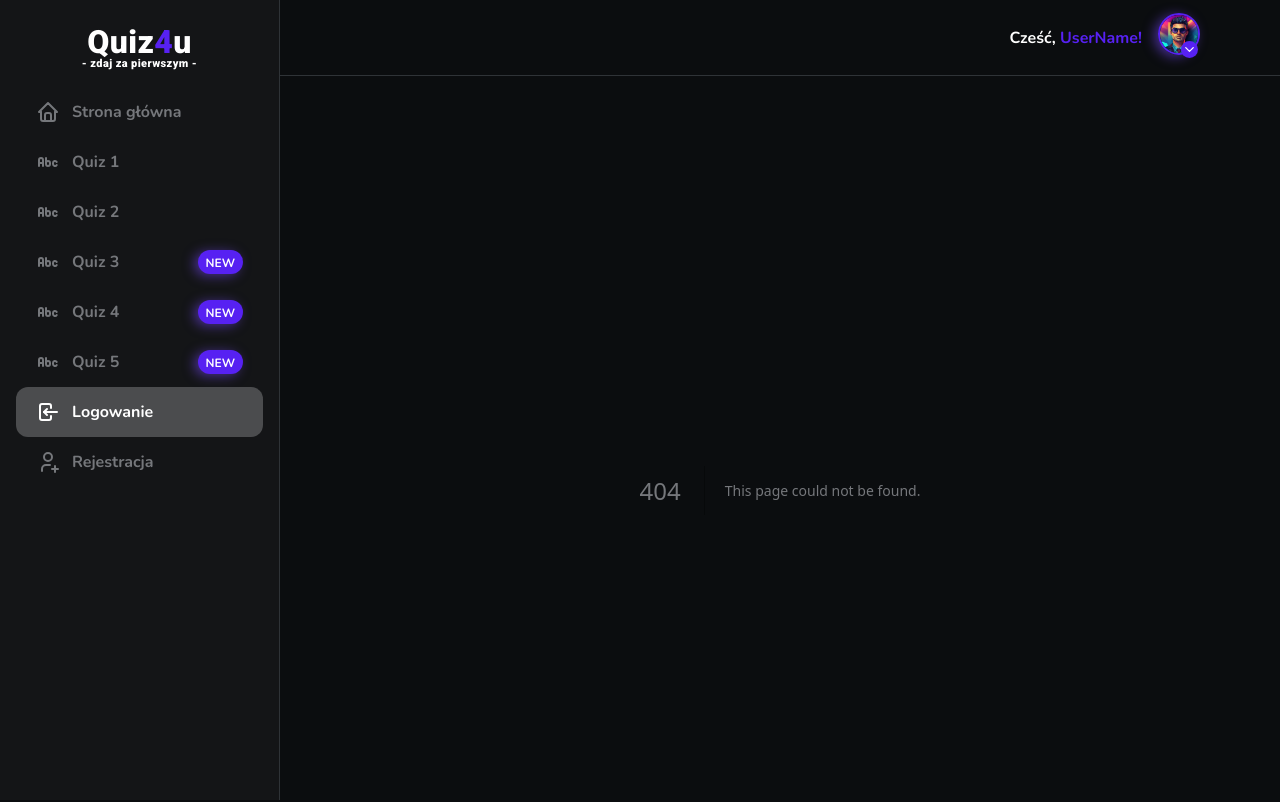
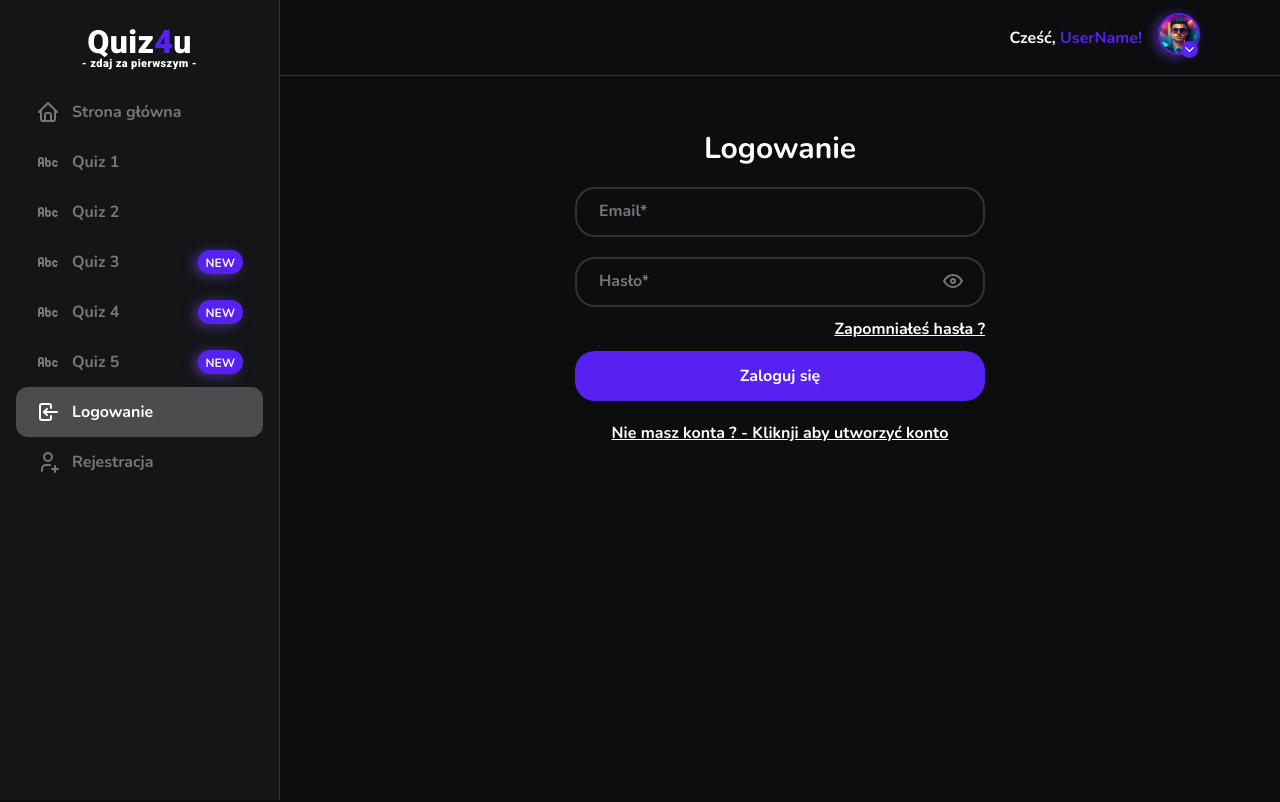
Before and after one commit to blazycaBlazej/quiz4u, a Next.js app: page /logowanie in a window 1280 px wide. Before the commit this address had no page. Shown: the top 802 px of the page. Built offline with nearby package versions, Linux system fonts and the light colour scheme.

Commit message:
#feature/add frontend login page

```diff
--- a/app/globals.css
+++ b/app/globals.css
@@ -20,3 +20,7 @@ body {
 	border-radius: 16px;
 	box-shadow: 4px 4px 16px #5721f240;
 }
+
+.transition-top-left {
+	transition: top 0.3s ease, left 0.3s ease;
+}
--- a/app/layout.tsx
+++ b/app/layout.tsx
@@ -22,10 +22,12 @@ export default function RootLayout({ children }: { children: React.ReactNode })
 						<UserSection />
 					</div>
 
-					<div className='max-w-[1200px] w-full mx-auto p-[40px]'>
-						<div className='mt-[50px]'>{children}</div>
+					<div className='max-w-[1200px] w-full mx-auto p-[40px] '>
+						<div className='mt-[50px]'>
+							{children}
 
-						<Footer />
+							{/* <Footer /> */}
+						</div>
 					</div>
 				</div>
 			</body>
--- /dev/null
+++ b/app/logowanie/page.tsx
@@ -0,0 +1,108 @@
+'use client'
+import Image from 'next/image'
+import React, { useState, useRef } from 'react'
+import { IconEye, IconEyeOff } from '@tabler/icons-react'
+import { useForm } from 'react-hook-form'
+import { DevTool } from '@hookform/devtools'
+import Link from 'next/link'
+
+type FormValues = {
+	email: string
+	password: string
+}
+
+export default function page() {
+	const [showPassword, setShowPassword] = useState(false)
+	const [emailIsActive, setEmailIsActive] = useState(false)
+
+	const [passwordIsActive, setPasswordIsActive] = useState(false)
+
+	const form = useForm<FormValues>({
+		mode: 'onSubmit',
+	})
+	const { register, control, handleSubmit, formState, getValues } = form
+	const { errors, isDirty, isValid, isSubmitting } = formState
+
+	const onSubmit = (data: FormValues) => {
+		console.log('form sumbitted', data)
+	}
+	return (
+		<main className='flex flex-col justify-center items-center gap-[20px] h-[calc(100vh-404px)] w-full'>
+			<span className='text-3xl text-white'>Logowanie</span>
+			<form className='max-w-[410px] w-full' onSubmit={handleSubmit(onSubmit)} noValidate>
+				<div className='max-w-[410px] w-full relative mb-[20px]'>
+					<label
+						htmlFor='email'
+						className={`absolute  pointer-events-none transition-top-left bg-main-backgorund px-[4px] ${
+							emailIsActive || getValues('email') ? 'top-[-10px] left-[15px]' : 'top-[12px] left-[20px]'
+						}`}>
+						Email*
+					</label>
+					<input
+						className=' h-[50px] max-w-[410px] w-full pl-[20px] pr-[50px] bg-main-backgorund border-2  border-border-color rounded-[20px]'
+						type='text'
+						id='email'
+						autoComplete='off'
+						{...register('email', {
+							required: 'email jest wymagany',
+							pattern: {
+								value: /^[a-zA-Z0-9._-]+@[a-zA-Z0-9.-]+\.[a-zA-Z]{2,4}$/,
+								message: 'Nieprawidłowy format maila',
+							},
+						})}
+						onFocus={() => setEmailIsActive(true)}
+						onBlur={() => setEmailIsActive(false)}
+					/>
+					<span className='text-sm text-error-color  block my-[4px]'>{errors.email?.message}</span>
+				</div>
+				<div className='relative'>
+					<label
+						htmlFor='password'
+						className={`absolute  pointer-events-none transition-top-left bg-main-backgorund px-[4px] ${
+							passwordIsActive || getValues('password') ? 'top-[-10px] left-[15px]' : 'top-[12px] left-[20px]'
+						}`}>
+						Hasło*
+					</label>
+					<input
+						className=' h-[50px] max-w-[410px] w-full pl-[20px] pr-[50px] bg-main-backgorund border-2  border-border-color rounded-[20px]'
+						type={showPassword ? 'text' : 'password'}
+						id='password'
+						{...register('password', {
+							required: 'Hasło jest wymagane',
+							minLength: {
+								value: 6,
+								message: 'Hasło jest za krótkie',
+							},
+						})}
+						onFocus={() => setPasswordIsActive(true)}
+						onBlur={() => setPasswordIsActive(false)}
+					/>
+					<span
+						className='block absolute top-[12px] right-[20px] cursor-pointer'
+						onClick={() => setShowPassword(!showPassword)}>
+						{showPassword ? <IconEyeOff /> : <IconEye />}
+					</span>
+					<span className='text-sm text-error-color  block my-[4px]'>{errors.password?.message}</span>
+				</div>
+				<Link href='/zmien-haslo'>
+					<span className='text-white underline cursor-pointer block text-right my-[10px]'>Zapomniałeś hasła ?</span>
+				</Link>
+
+				<button
+					disabled={isSubmitting || Object.keys(errors).length > 0}
+					className={`h-[50px] max-w-[410px] w-full bg-btn-violet-color  rounded-[20px] text-white cursor-pointer ${
+						isSubmitting || Object.keys(errors).length > 0 ? 'bg-gray-600 cursor-not-allowed' : ''
+					}`}>
+					Zaloguj się
+				</button>
+			</form>
+			{/* <DevTool control={control} /> */}
+
+			<Link href='/rejestracja'>
+				<span className='text-white underline cursor-pointer block text-right'>
+					Nie masz konta ? - Kliknji aby utworzyć konto
+				</span>
+			</Link>
+		</main>
+	)
+}
--- a/components/UserSection.tsx
+++ b/components/UserSection.tsx
@@ -39,7 +39,7 @@ export const UserSection = () => {
 							{userMenuElements.map((element, index) => {
 								const isActive = pathname === element.pathname
 								return (
-									<Menu.Item>
+									<Menu.Item key={index}>
 										<Link key={index} href={`${element.pathname}`}>
 											<NavbarElement
 												index={index}
--- a/package.json
+++ b/package.json
@@ -19,7 +19,11 @@
     "postcss": "8.4.29",
     "react": "18.2.0",
     "react-dom": "18.2.0",
+    "react-hook-form": "^7.46.1",
     "tailwindcss": "3.3.3",
     "typescript": "5.2.2"
+  },
+  "devDependencies": {
+    "@hookform/devtools": "^4.3.1"
   }
 }
--- a/tailwind.config.ts
+++ b/tailwind.config.ts
@@ -16,6 +16,7 @@ const config: Config = {
 				'border-color': '#2f3337',
 				'btn-violet-color': '#5721f2',
 				'main-font-color': '#75777b',
+				'error-color': '#e43d42',
 			},
 
 			boxShadow: {
```
Also changed, not shown: public/classroom.png (added), 1 other file (tests, documents, lock files or other folders).
